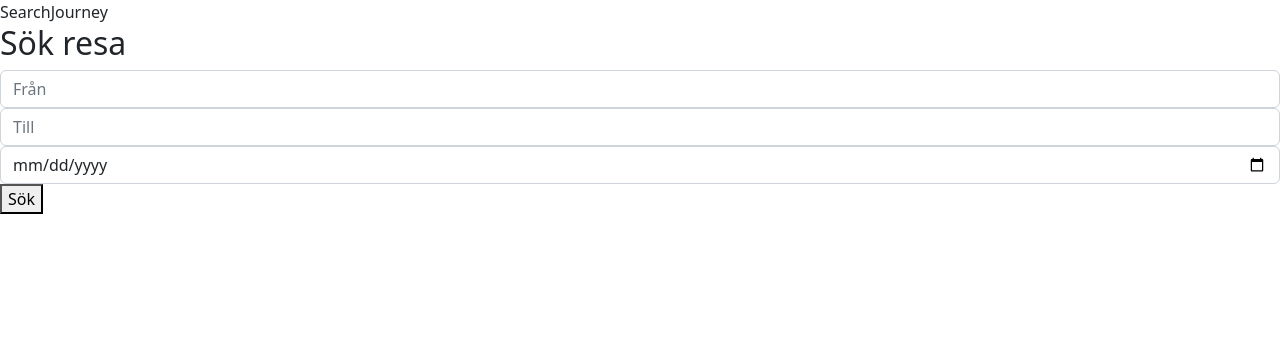
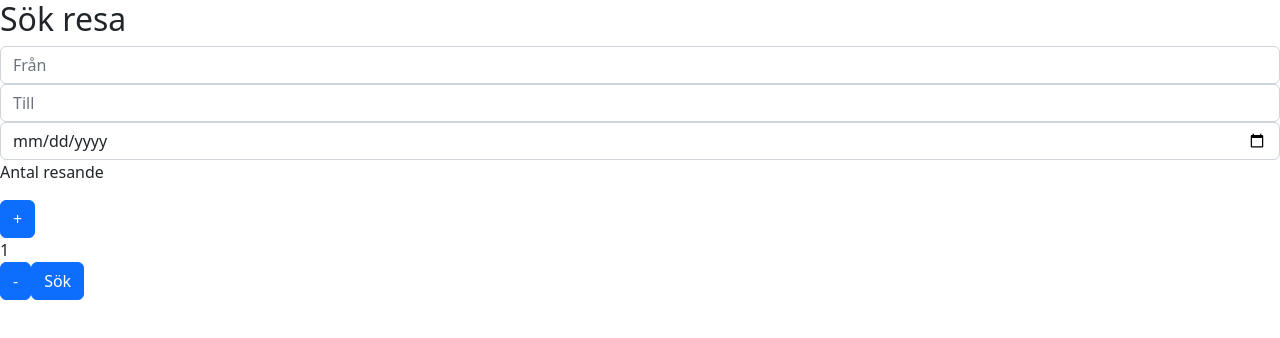
Before and after one commit to antebantez/Frontend-tagmastarna, a React (Vite) app: page /searchJourney in a window 1280 px wide. Shown: the top 338 px of the page. Built offline with nearby package versions, Linux system fonts and the light colour scheme; no server answers.

Commit message:
search journey components

```diff
--- a/src/components/Journeys.jsx
+++ b/src/components/Journeys.jsx
@@ -1,5 +1,6 @@
 import React, { useState } from 'react';
 import SelectSeats from '../pages/SelectSeats';
+import buildQuery from '../utilities/utilities';
 
 const Journeys = ({ journeyData }) => {
 
@@ -7,9 +8,10 @@ const Journeys = ({ journeyData }) => {
   let [selectedJourney, setSelectedJourney] = useState(null);
 
   const handleBooking = async (journeyId, journeyInfo, journey) => {
+    const query = buildQuery(journeyInfo)
     try {
       const handleBookingResponse = await fetch(
-        `/api/selectSeats/seats/${journeyId}?departure=${journeyInfo.departure}&arrival=${journeyInfo.arrival}`
+        `/api/selectSeats/seats/${journeyId}${query}`
       );
       const json = await handleBookingResponse.json();
       setTrainData(json.data);
@@ -22,7 +24,7 @@ const Journeys = ({ journeyData }) => {
 
   return (
     <>
-      <h2>Resor</h2>
+      <h2>Välj resa</h2>
       {
         trainData ? <SelectSeats trainData={trainData} journeyData={selectedJourney} /> :
           journeyData && journeyData.map((journey, id) => {
@@ -36,8 +38,8 @@ const Journeys = ({ journeyData }) => {
                   handleBooking(
                     journey.journeyId,
                     {
-                      startStationId: journey.startStationId,
-                      endStationId: journey.endStationId,
+                      //startStationId: journey.startStationId,
+                      //endStationId: journey.endStationId,
                       departure: journey.startStationDeparture,
                       arrival: journey.endStationArrival
                     },
--- a/src/components/SearchJourneyForm.jsx
+++ b/src/components/SearchJourneyForm.jsx
@@ -1,14 +1,33 @@
-import React, { useState } from 'react';
+import React, { useState, useEffect } from 'react';
 import Form from 'react-bootstrap/Form';
+import Button from 'react-bootstrap/Button';
 
 const SearchJourneyForm = ({ handleSearch }) => {
   const [startStation, setStartStationInput] = useState('');
   const [endStation, setEndStationInput] = useState('');
   const [date, setDateInput] = useState('');
+  const [numOfTravelers, setNumOfTravelers] = useState(1);
+  const [stations, setStations] = useState([]);
 
   const submitForm = (event) => {
     event.preventDefault();
-    handleSearch({ startStation, endStation, date });
+    handleSearch({ startStation, endStation, date, numOfTravelers });
+  }
+
+  // to be used for autosuggesting stations
+  useEffect(() => {
+    const getStations = async () => {
+      const response = await fetch('/api/searchJourney/stations');
+      const json = await response.json();
+
+      setStations(json.data);
+    }
+
+    getStations();
+  }, []);
+
+  const handleNumOfTravelersClick = (valueChange) => {
+    setNumOfTravelers((previousValue) => previousValue + valueChange);
   }
 
   return (
@@ -16,7 +35,7 @@ const SearchJourneyForm = ({ handleSearch }) => {
 
       <h2>Sök resa</h2>
 
-      <Form onSubmit={submitForm} autoComplete='off'>
+      <Form onSubmit={submitForm} autoComplete='on'>
         <Form.Control
           type='text'
           name='startStation'
@@ -37,12 +56,17 @@ const SearchJourneyForm = ({ handleSearch }) => {
           type='date'
           name='date'
           value={date}
-          placeholder='Datum'
           onChange={(event) => setDateInput(event.target.value)}
         />
 
-        <button onClick={submitForm}>Sök</button>
+        <p>Antal resande</p>
+        <Button onClick={() => handleNumOfTravelersClick(1)}>+</Button>
+        <div>{numOfTravelers}</div>
+        <Button onClick={() => handleNumOfTravelersClick(-1)}>-</Button>
+
+        <Button type='submit' onClick={submitForm}>Sök</Button>
       </Form>
+
     </div>
   )
 }
--- a/src/pages/SearchJourney.jsx
+++ b/src/pages/SearchJourney.jsx
@@ -1,25 +1,16 @@
 import React from 'react'
-import { useState } from 'react';
+import { useState, useEffect } from 'react';
 import SearchJourneyForm from '../components/SearchJourneyForm';
 import Journeys from '../components/Journeys';
+import buildQuery from '../utilities/utilities';
 
 const SearchJourney = () => {
 
   const [journeys, setJourneys] = useState(null);
-  const [stations, setStations] = useState([]);
-
-  const buildQuery = (values) => {
-    const mappedValues = Object.keys(values).map((key) => {
-      if (values[key]) {
-        return `${key}=${values[key]}`;
-      }
-    });
-
-    return mappedValues[0] ? `?${mappedValues.join('&')}` : '';
-  }
 
   const handleSearch = async (searchValues) => {
     const query = buildQuery(searchValues);
+    console.log(query);
     if (query) {
       try {
         const searchResponse = await fetch(`/api/searchJourney/${query}`);
@@ -31,21 +22,8 @@ const SearchJourney = () => {
     }
   }
 
-  // useEffect(() => {
-  //   const getStations = async () => {
-  //     const response = await fetch('...');
-  //     const json = await response.json();
-
-  //     setStations(json.data);
-  //   }
-
-  //   getStations();
-  // }, []);
-
   return (
     <>
-
-      <div>SearchJourney</div>
 
       {journeys ? <Journeys journeyData={journeys} /> : <SearchJourneyForm handleSearch={handleSearch} />}
 
--- a/src/pages/SelectSeats.jsx
+++ b/src/pages/SelectSeats.jsx
@@ -7,8 +7,8 @@ const SelectSeats = ({ trainData, journeyData }) => {
 
   return (
     <>
+      <h3>Anpassa resa</h3>
       <div>
-        <div>SelectSeats</div>
         <div>Från : {journeyData.startStation}</div>
         <div>Till: {journeyData.endDestination}</div>
         <div>Avgångstid : {journeyData.depFromFirstStationTime} + {journeyData.startStationDeparture} minuter</div>
--- /dev/null
+++ b/src/utilities/utilities.js
@@ -0,0 +1,11 @@
+const buildQuery = (values) => {
+    const mappedValues = Object.keys(values).map((key) => {
+        if (values[key]) {
+            return `${key}=${values[key]}`;
+        }
+    });
+
+    return mappedValues[0] ? `?${mappedValues.join('&')}` : '';
+}
+
+export default buildQuery;
```
